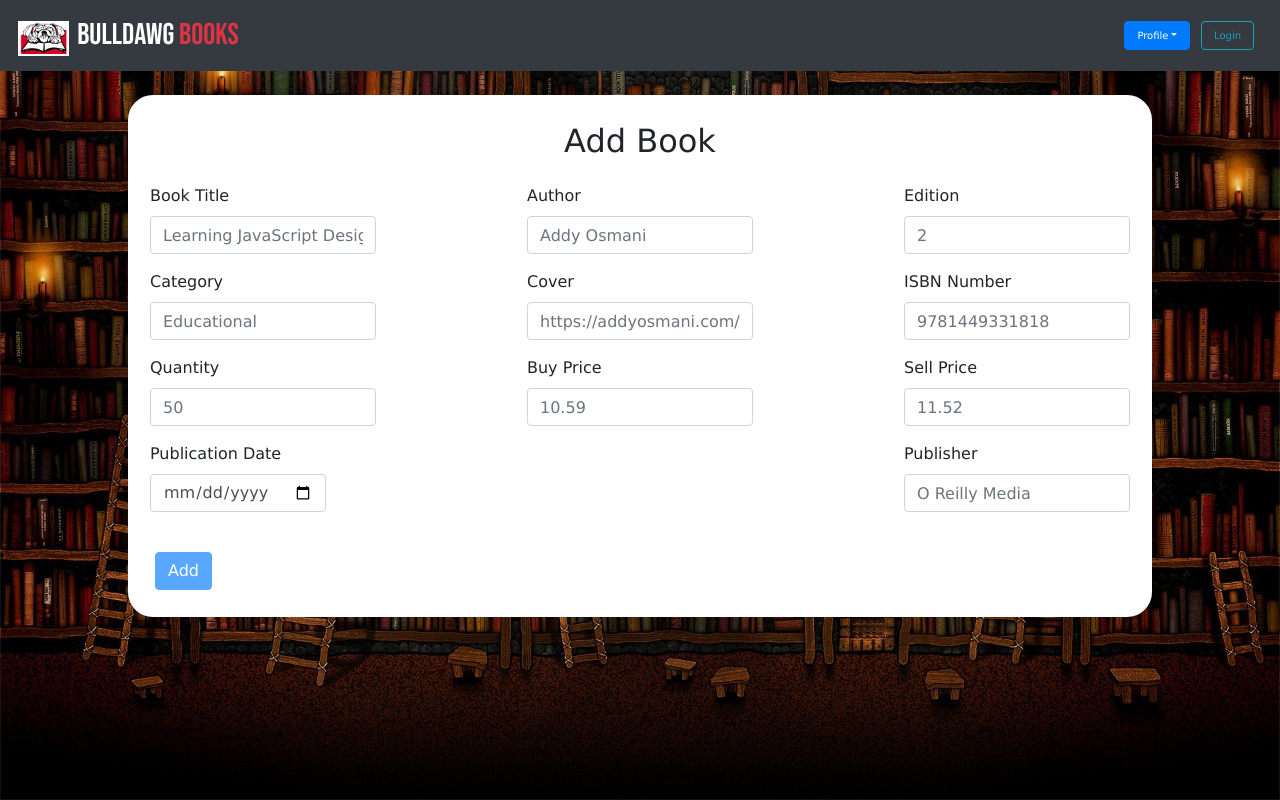
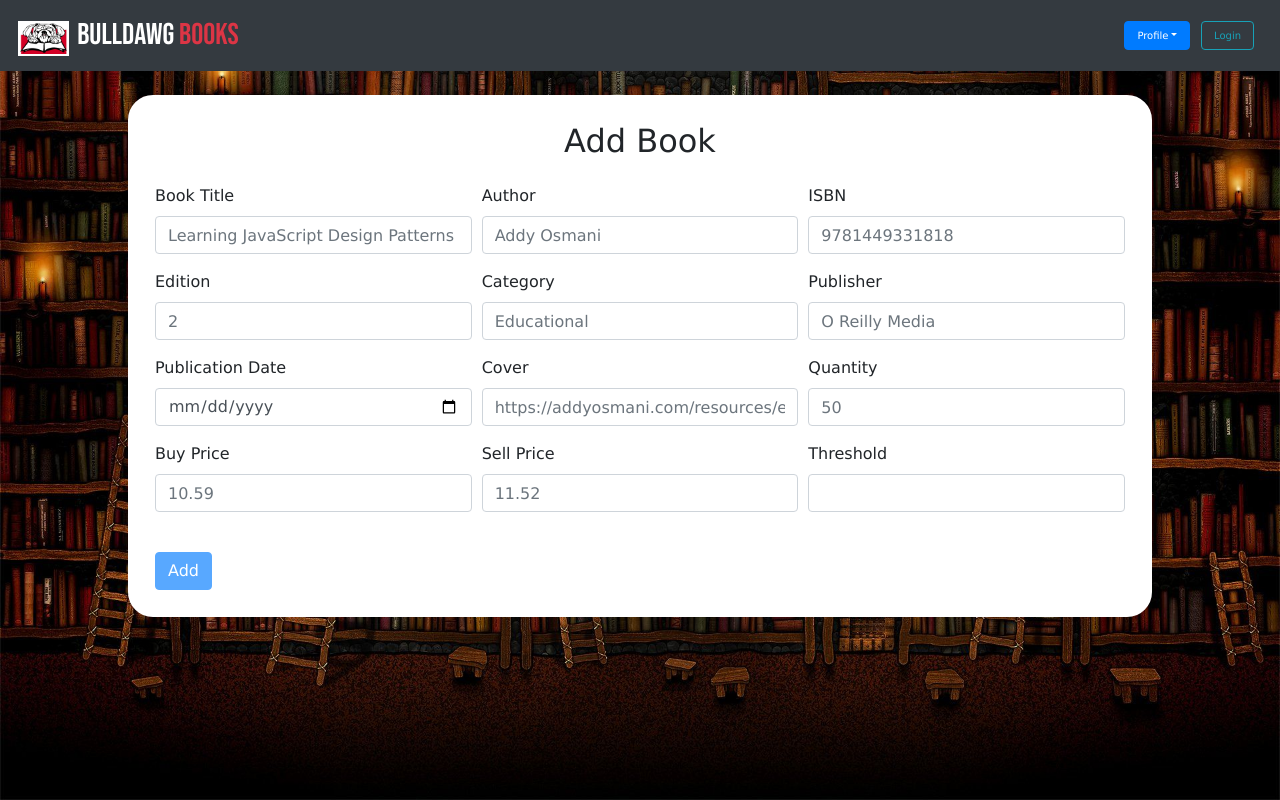
Before and after one commit to hunterwilkins2/bulldog-books, a React (Create React App) app: page /admin/AddBook in a window 1280 px wide. Built offline with nearby package versions, Linux system fonts and the light colour scheme.

Commit message:
Cleaned up Add Book form and fixed double submission issue

```diff
--- a/src/components/admin/AddBook.js
+++ b/src/components/admin/AddBook.js
@@ -1,5 +1,5 @@
 import React, {useState} from 'react'
-import { Form, Button, Alert } from 'react-bootstrap'
+import { Form, Button, Alert, Col } from 'react-bootstrap'
 import { Redirect } from 'react-router-dom'
 import { Formik, ErrorMessage} from 'formik'
 import * as yup from 'yup'
@@ -145,14 +145,13 @@
                     // setSubmitting,
                     dirty,
                     isValid,
-                    submitForm
                 }) => (
                     <div id = "form-cont-adbks">
                         {alerts}
                         <Form id = "form-adbks" onSubmit={handleSubmit}>
                             <h2 id = "title-adbks"> Add Book </h2>
-                            <Form.Row className="form-row-adbks">
-                                <Form.Group>
+                            <Form.Row>
+                                <Form.Group as={Col}>
                                     <Form.Label> Book Title </Form.Label>
                                     <Form.Control
                                         name="title"
@@ -165,7 +164,7 @@
                                     />
                                     <ErrorMessage name="title" />
                                 </Form.Group>
-                                <Form.Group>
+                                <Form.Group as={Col}>
                                     <Form.Label> Author </Form.Label>
                                     <Form.Control
                                         name="author"
@@ -178,7 +177,22 @@
                                     />
                                     <ErrorMessage name="author" />
                                 </Form.Group>
-                                <Form.Group>
+                                <Form.Group as={Col}>
+                                    <Form.Label> ISBN  </Form.Label>
+                                    <Form.Control
+                                        name="isbn"
+                                        placeholder="9781449331818"
+                                        value={values.isbn}
+                                        onChange={handleChange}
+                                        onBlur={handleBlur}
+                                        isValid={touched.isbn && !errors.isbn}
+                                        isInvalid={touched.isbn && errors.isbn}
+                                    />
+                                    <ErrorMessage name="isbn" />
+                                </Form.Group>
+                            </Form.Row>
+                            <Form.Row>
+                                <Form.Group as={Col}>
                                     <Form.Label> Edition </Form.Label>
                                     <Form.Control
                                         name="edition"
@@ -191,9 +205,7 @@
                                     />
                                     <ErrorMessage name="edition" />
                                 </Form.Group>
-                            </Form.Row>
-                            <Form.Row className="form-row-adbks">
-                                <Form.Group>
+                                <Form.Group as={Col}>
                                     <Form.Label> Category</Form.Label>
                                     <Form.Control
                                         name="category"
@@ -206,89 +218,7 @@
                                     />
                                     <ErrorMessage name="category" />
                                 </Form.Group>
-                                <Form.Group>
-                                    <Form.Label> Cover </Form.Label>
-                                    <Form.Control
-                                        name="cover"
-                                        placeholder="https://addyosmani.com/resources/essentialjsdesignpatterns/cover/cover..."
-                                        value={values.cover}
-                                        onChange={handleChange}
-                                        onBlur={handleBlur}
-                                        isValid={touched.cover && !errors.cover}
-                                        isInvalid={touched.cover && errors.cover}
-                                    />
-                                    <ErrorMessage name="cover" />
-                                </Form.Group>
-                                <Form.Group>
-                                    <Form.Label> ISBN Number </Form.Label>
-                                    <Form.Control
-                                        name="isbn"
-                                        placeholder="9781449331818"
-                                        value={values.isbn}
-                                        onChange={handleChange}
-                                        onBlur={handleBlur}
-                                        isValid={touched.isbn && !errors.isbn}
-                                        isInvalid={touched.isbn && errors.isbn}
-                                    />
-                                    <ErrorMessage name="isbn" />
-                                </Form.Group>
-                            </Form.Row>
-                            <Form.Row className="form-row-adbks">
-                                <Form.Group>
-                                    <Form.Label> Quantity </Form.Label>
-                                    <Form.Control
-                                        name="quantity"
-                                        placeholder="50"
-                                        value={values.quantity}
-                                        onChange={handleChange}
-                                        onBlur={handleBlur}
-                                        isValid={touched.quantity && !errors.quantity}
-                                        isInvalid={touched.quantity && errors.quantity}
-                                    />
-                                    <ErrorMessage name="quantity" />
-                                </Form.Group>
-                                <Form.Group>
-                                    <Form.Label> Buy Price </Form.Label>
-                                    <Form.Control
-                                        name="buyPrice"
-                                        placeholder="10.59"
-                                        value={values.buyPrice}
-                                        onChange={handleChange}
-                                        onBlur={handleBlur}
-                                        isValid={touched.buyPrice && !errors.buyPrice}
-                                        isInvalid={touched.buyPrice && errors.buyPrice}
-                                    />
-                                    <ErrorMessage name="buyPrice" />
-                                </Form.Group>
-                                <Form.Group>
-                                    <Form.Label> Sell Price </Form.Label>
-                                    <Form.Control
-                                        name="sellPrice"
-                                        placeholder="11.52"
-                                        value={values.sellPrice}
-                                        onChange={handleChange}
-                                        onBlur={handleBlur}
-                                        isValid={touched.sellPrice && !errors.sellPrice}
-                                        isInvalid={touched.sellPrice && errors.sellPrice}
-                                    />
-                                    <ErrorMessage name="sellPrice" />
-                                </Form.Group>
-                            </Form.Row>
-                            <Form.Row className="form-row-adbks">
-                                <Form.Group>
-                                    <Form.Label> Publication Date </Form.Label>
-                                    <Form.Control
-                                        name="publicationDate"
-                                        type="date"
-                                        value={values.publicationDate}
-                                        onChange={handleChange}
-                                        onBlur={handleBlur}
-                                        isValid={touched.publicationDate && !errors.publicationDate}
-                                        isInvalid={errors.publicationDate}
-                                    />
-                                    <ErrorMessage name="publicationDate" />
-                                </Form.Group>
-                                <Form.Group>
+                                <Form.Group as={Col}>
                                     <Form.Label> Publisher </Form.Label>
                                     <Form.Control
                                         name="publisher"
@@ -302,12 +232,85 @@
                                     <ErrorMessage name="publisher" />
                                 </Form.Group>
                             </Form.Row>
+                            <Form.Row>
+                                <Form.Group as={Col}>
+                                    <Form.Label> Publication Date </Form.Label>
+                                    <Form.Control
+                                        name="publicationDate"
+                                        type="date"
+                                        value={values.publicationDate}
+                                        onChange={handleChange}
+                                        onBlur={handleBlur}
+                                        isValid={touched.publicationDate && !errors.publicationDate}
+                                        isInvalid={errors.publicationDate}
+                                    />
+                                    <ErrorMessage name="publicationDate" />
+                                </Form.Group>
+                                <Form.Group as={Col}>
+                                    <Form.Label> Cover </Form.Label>
+                                    <Form.Control
+                                        name="cover"
+                                        placeholder="https://addyosmani.com/resources/essentialjsdesignpatterns/cover/cover..."
+                                        value={values.cover}
+                                        onChange={handleChange}
+                                        onBlur={handleBlur}
+                                        isValid={touched.cover && !errors.cover}
+                                        isInvalid={touched.cover && errors.cover}
+                                    />
+                                    <ErrorMessage name="cover" />
+                                </Form.Group>
+                                <Form.Group as={Col}>
+                                    <Form.Label> Quantity </Form.Label>
+                                    <Form.Control
+                                        name="quantity"
+                                        placeholder="50"
+                                        value={values.quantity}
+                                        onChange={handleChange}
+                                        onBlur={handleBlur}
+                                        isValid={touched.quantity && !errors.quantity}
+                                        isInvalid={touched.quantity && errors.quantity}
+                                    />
+                                    <ErrorMessage name="quantity" />
+                                </Form.Group>
+                            </Form.Row>
+                            <Form.Row>
+                                <Form.Group as={Col}>
+                                    <Form.Label> Buy Price </Form.Label>
+                                    <Form.Control
+                                        name="buyPrice"
+                                        placeholder="10.59"
+                                        value={values.buyPrice}
+                                        onChange={handleChange}
+                                        onBlur={handleBlur}
+                                        isValid={touched.buyPrice && !errors.buyPrice}
+                                        isInvalid={touched.buyPrice && errors.buyPrice}
+                                    />
+                                    <ErrorMessage name="buyPrice" />
+                                </Form.Group>
+                                <Form.Group as={Col}>
+                                    <Form.Label> Sell Price </Form.Label>
+                                    <Form.Control
+                                        name="sellPrice"
+                                        placeholder="11.52"
+                                        value={values.sellPrice}
+                                        onChange={handleChange}
+                                        onBlur={handleBlur}
+                                        isValid={touched.sellPrice && !errors.sellPrice}
+                                        isInvalid={touched.sellPrice && errors.sellPrice}
+                                    />
+                                    <ErrorMessage name="sellPrice" />
+                                </Form.Group>
+                                <Form.Group as={Col}>
+                                    <Form.Label> Threshold </Form.Label>
+                                    <Form.Control
+                                    />
+                                </Form.Group>
+                            </Form.Row>
                             <div id = "addbut-adbks">
                                 <Button
                                     variant="primary"
                                     type="submit"
                                     disabled={!(dirty && isValid)}
-                                    onClick={submitForm}
                                 >
                                     Add
                                 </Button>
```
